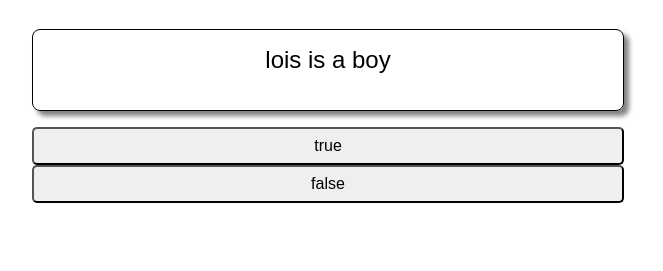
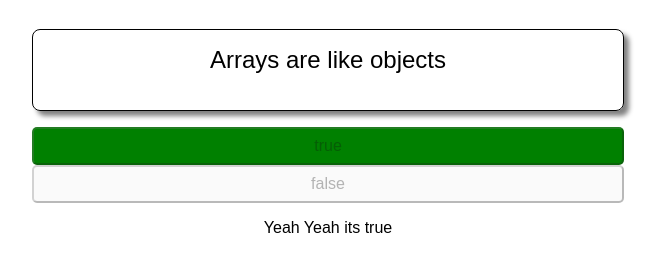
Before and after one commit to Afialolabe/firstjavaproject, a plain HTML site: page Quiz.html in a window 1280 px wide. Both pictures are taken after a click on the button "true". Shown: the part 165-436 px from the top of the page, without its empty margins (312-975 px from the left). Drawn offline with Linux system fonts and the light colour scheme.

Commit message:
first javascript project finalized

```diff
--- a/Quiz.html
+++ b/Quiz.html
@@ -45,10 +45,10 @@
         border-radius: 5px;
       }
       .correct {
-        background-color: lightgreen;
+        background-color: green;
       }
       .incorrect {
-        background-color: lightpink;
+        background-color: red;
       }
     </style>
   </head>
@@ -73,40 +73,38 @@
   <script type="text/javascript">
     // TODO 1: Declare & assign variables pointing to the corresponding element(s)
     // statement should be the "statement" div
-    // optionButtons should be all the elements within the "options" div
-    // explanation should be the "explanation" div
-
     const statement = document.getElementById("statement");
     console.log(statement);
+    // optionButtons should be all the elements within the "options" div
+    const optionButtons = document.querySelector("#options").children;
+    // explanation should be the "explanation" div
+    const explanation = document.getElementById("explanation");
 
-    const optionButtons = document.querySelectorAll("button");
     // console.log(optionButtons[0])
     // optionButtons[0].setAttribute("disabled",true)
 
     // console.log(optionButtons[1])
     // optionButtons[1].setAttribute("disabled",true)
 
-    const explanation = document.getElementById("explanation");
-
     // TODO 2: Declare & assign a variable called fact
     // Its value should be an object with a statement, true/false answer, and explanation
 
     const fact = {
-      question: "lois is a boy",
+      question: "Arrays are like objects",
       answer: "true",
-      details: "yesh yesh ",
+      explanation: "Yeah Yeah its true",
     };
-    console.log(fact.question);
+    // console.log(fact.question);
 
     // TODO 3: Set the text of the statement element to the fact's statement
     statement.textContent = fact.question;
 
     // TODO 4: Declare disable & enable functions to set or remove the "disabled" attribute from a given button element
     // disable(button) should set the button element's attribute "disabled" to the value ""
+    function disable(buttonElement) {
+      buttonElement.setAttribute("disabled", "");
+    }
     // enable(button) should remove the attribute "disabled" from the button element
-    function loisdisable(buttonElement) {
-      buttonElement.setAttribute("disabled", true);
-    }
 
     function enable(buttonElement) {
       buttonElement.setAttribute("disabled", false);
@@ -130,38 +128,47 @@
 
     // console.log(mul(numberOne,numberTwo))
 
-
     // TODO 5: Declare an isCorrect function that compares a guess to the right answer
     // isCorrect(guess) should return true if the guess matches the fact's answer
 
-    function isCorrect(guess,rightAnswer){
-        if (guess === rightAnswer){
-            return true;
+    // function isCorrect(guess, rightAnswer) {
+    //   if (guess === rightAnswer) {
+    //     return true;
+    //   } else {
+    //     return false;
+    //   }
+    // }
+    function isCorrect(guess) {
+      return guess === fact.answer;
     }
-        else {
-            return false ;
-        }
+    // const even = [2, 4, 6, 8, 10, 12, 14, 16];
 
-    }
-    const even =[2,4,6,8,10,12,14,16]
+    // for (let i = 0; i <= 7; i++) {
+    //   console.log(even[i]);
+    // }
 
-    for(let i=0;i<=7;i++){
-        console.log(even[i])
-
-    }
-
-
-    // TODO 6A: Use a for loop to add a click event listener to each of the optionButtons
-
+    // // TODO 6A: Use a for loop to add a click event listener to each of the optionButtons
+    for (let button of optionButtons) {
+      button.addEventListener("click", (event) => {
+        // console.log("heard a click");
 
         // TODO 6B: Within the event handler function, display the fact's explanation by setting the text of the explanation element
-
+        explanation.textContent = fact.explanation;
         // TODO 7: Within the event handler function,
         // Use a for loop to disable all the option buttons
-
+        for (let otherButton of optionButtons) {
+          disable(otherButton);
+        }
         // TODO 8: Within the event handler function,
         // Get the guessed value from the clicked button
         // Use a conditional to compare the guess to the fact's answer
         // and add the "correct"/"incorrect" class as appropriate
+        if (isCorrect(button.value)) {
+          button.classList.add("correct");
+        } else {
+          button.classList.add("inCorrect");
+        }
+      });
+    }
   </script>
 </html>
```
Also changed, not shown: ._index.html (added). Lines whose indentation alone changed are shown as unchanged.
